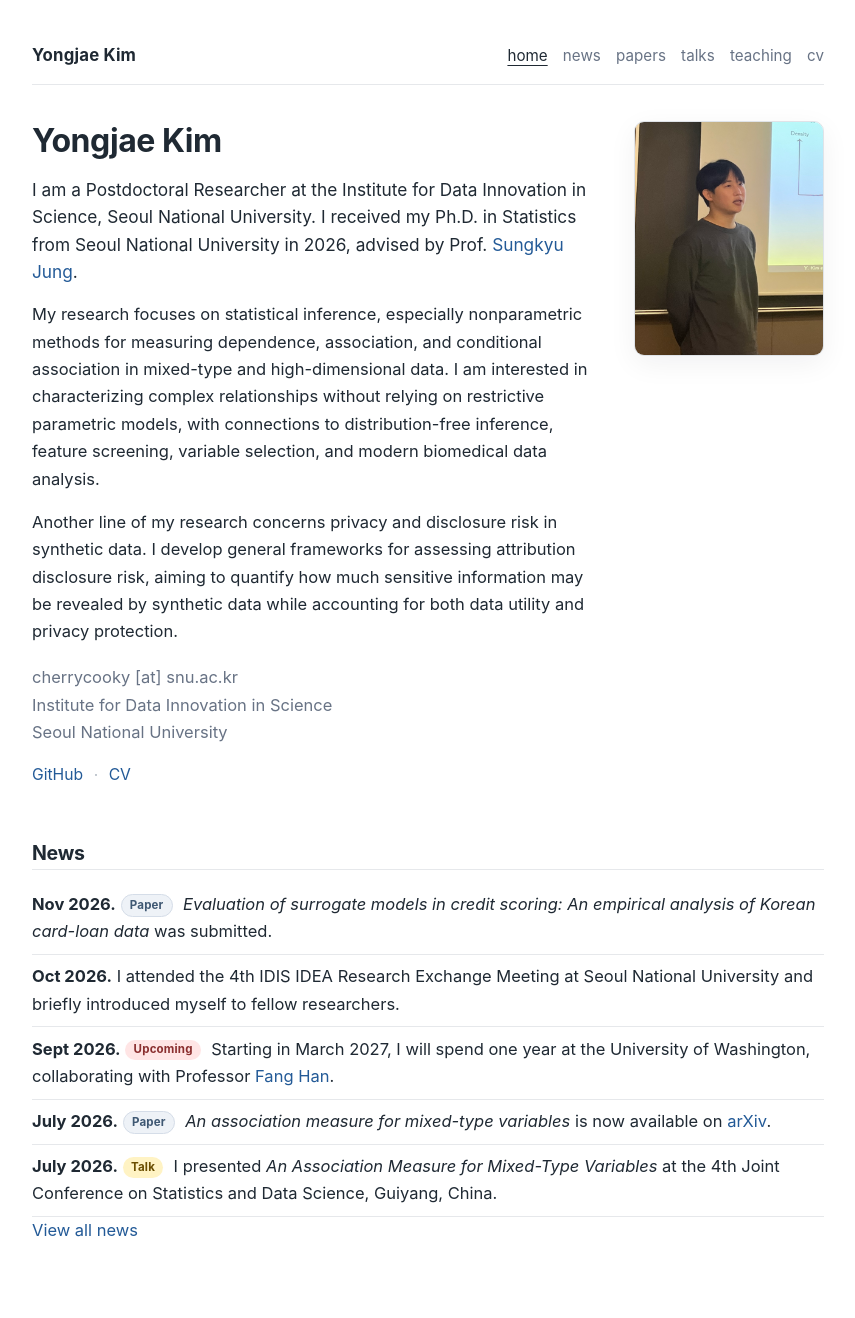
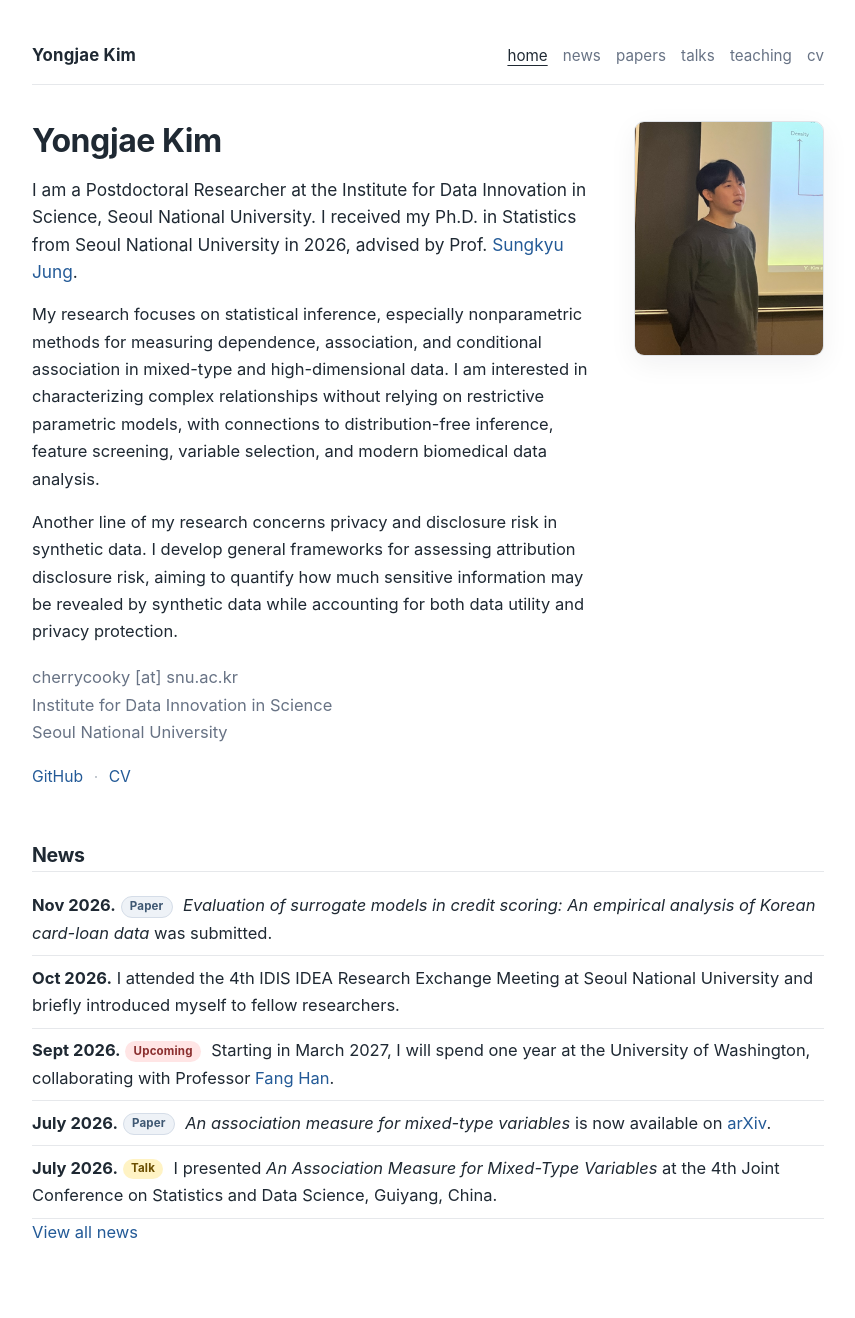
Before and after one commit to cherrrycooky/cherrrycooky.github.io, a Jekyll site: the page built from index.markdown, in a window 1280 px wide. Shown: the whole page, without its empty margins (212-1067 px from the left). Built offline with Jekyll 4.4.1, drawn with Linux system fonts in a browser that asks for light colours.

Commit message:
Restore the previous homepage link spacing

```diff
--- a/assets/css/style.css
+++ b/assets/css/style.css
@@ -151,13 +151,9 @@ em {
   margin-top: 1.15rem;
 }
 
-.research-summary {
-  font-weight: 650;
-  margin-bottom: 0.5rem;
-}
-
 .links-line {
   font-size: 0.98rem;
+  margin-top: 1.1rem;
 }
 
 .dot {
```
